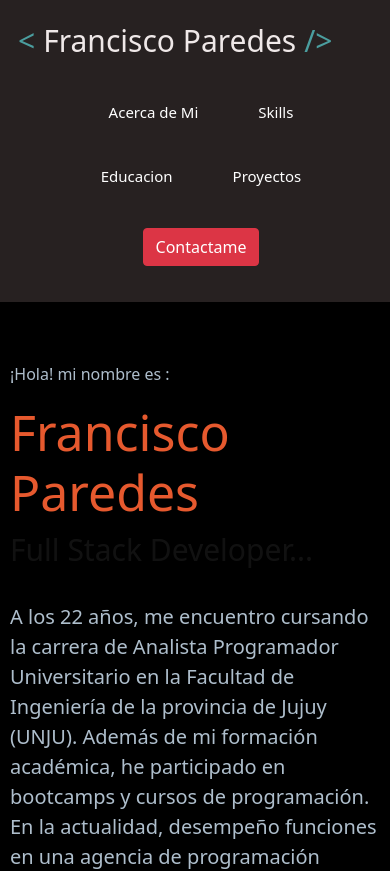
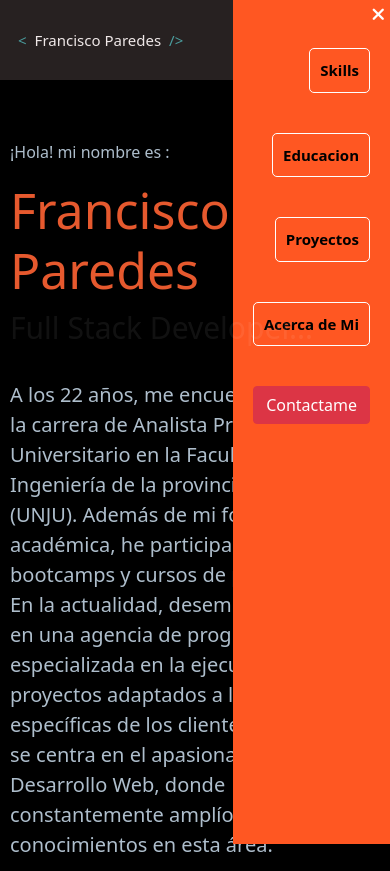
Before and after one commit to franpa13/PortfolioFran, a website: page public/views/index.html in a window 390 px wide. Shown: the top 871 px of the page. Drawn offline with nearby package versions, Linux system fonts and the light colour scheme.

Commit message:
terminandoo

```diff
--- a/public/css/style.css
+++ b/public/css/style.css
@@ -22,6 +22,17 @@
      flex-wrap: wrap;
      margin-right: 20px;
 
+ }
+
+ .btn_menu {
+     background-color: #272121;
+     border: none;
+     display: none;
+ }
+
+ .btn_menu i {
+     color: white;
+     font-size: x-large;
  }
 
  .nav__ul li {
@@ -193,6 +204,10 @@
      justify-content: center;
      margin-top: 60px;
 
+ }
+
+ .ul__dos {
+     display: none;
  }
 
  .nav__ul__dos li {
@@ -544,22 +559,26 @@
      .descripcion__mia {
          margin-left: 0;
      }
+
      .img__mia {
 
 
          width: 100%;
 
      }
-    .nav__ul__dos{
+
+     .nav__ul__dos {
          width: 100%;
          display: flex;
          flex-wrap: wrap;
      }
-    .nav__ul__dos li{
+
+     .nav__ul__dos li {
          margin: 5px;
          width: 45%;
      }
-    .iconos__redes ul{
+
+     .iconos__redes ul {
 
          display: flex;
 
@@ -568,12 +587,15 @@
          justify-content: center;
          width: 90%;
      }
+
      .academic__courses {
          flex-direction: column;
      }
-    .academic__courses__box{
+
+     .academic__courses__box {
          width: 100%;
      }
+
      .skills {
          display: flex;
          flex-direction: column;
@@ -585,9 +607,96 @@
          height: auto;
 
      }
-    .skills__line{
+
+     .menu__header {
+         width: 100%;
+         display: flex;
+         justify-content: space-between;
+     }
+
+     .skills__line {
          justify-content: space-between;
 
          width: 100%;
      }
+
+     .btn_menu {
+
+         cursor: pointer;
+         font-size: 20px;
+         background: none;
+         border: none;
+         display: block;
+
      }
+
+
+     .ul__uno {
+         display: none;
+         position: absolute;
+         display: flex;
+         justify-content: start;
+
+     }
+
+     .nav__ul {
+
+
+
+
+
+
+         background-color: #ff5722;
+         list-style: none;
+         padding: 0;
+         flex-direction: column;
+         position: fixed;
+         top: 0;
+         /* Ajusta según tus necesidades */
+         right: 0;
+         /* Ajusta según tus necesidades */
+         display: flex;
+         margin: 0;
+         justify-content: start;
+         align-items: end;
+         flex-wrap: wrap;
+         height: 100vh;
+         text-align: center;
+         color: black;
+     }
+
+     .nav__ul li {
+
+     display: flex;
+     justify-content: center;
+     color: black;
+     }
+
+     .nav__ul a {
+         text-decoration: none;
+
+         text-align: center;
+         width: 100%;
+     }
+
+     .fa-solid {
+         color: white;
+         font-size: large;
+         font-weight: bold;
+         padding: 5px;
+         cursor: pointer;
+
+     }
+
+     .nav__ul li a{
+        color: black;
+        font-weight: bold;
+        border: 1px solid white;
+        border-radius: 5px;
+     }
+     .symbol-animation {
+        display: flex;
+        align-items: baseline;
+        font-size: 15px;
+    }
+ }
--- a/public/js/script.js
+++ b/public/js/script.js
@@ -0,0 +1,55 @@
+
+document.addEventListener('DOMContentLoaded', function () {
+    const textoProgresivo = document.getElementById('texto-progresivo');
+    textoProgresivo.style.animationPlayState = 'paused'; // Pausa la animación inicialmente
+
+    setTimeout(() => {
+        textoProgresivo.style.animationPlayState = 'running';
+    }, 1000);
+});
+
+document.addEventListener('DOMContentLoaded', function () {
+    const scrollDiv = document.getElementById('scrollDiv');
+
+    // Asigna un evento de desplazamiento al div
+    scrollDiv.addEventListener('scroll', function () {
+        // Calcula la opacidad en función del desplazamiento vertical
+        const opacity = 1 - (scrollDiv.scrollTop / (scrollDiv.scrollHeight - scrollDiv.clientHeight));
+
+        // Establece el nuevo color de fondo con opacidad
+        scrollDiv.style.backgroundColor = 'rgba(0, 0, 0, ' + opacity + ')';
+    });
+});
+
+document.addEventListener('DOMContentLoaded', function () {
+    // Obtener referencias a elementos del DOM
+    let btn_menu = document.getElementById('btn_menu');
+    let nav = document.getElementById('nav__ul');
+    let bnClose = document.getElementById("btnClose");
+    let menuAbierto = false;
+
+
+    // Agregar evento de clic al botón de la hamburguesa
+    btn_menu.addEventListener('click', function () {
+        // Alternar la visibilidad del menú al hacer clic en el botón
+        if (menuAbierto === false) {
+            nav.style.display = 'none';
+            btn_menu.style.display = "block";
+        } else {
+            nav.style.display = 'block';
+            btn_menu.style.display = "none";
+        }
+
+        // Cambiar el estado de menuAbierto
+        menuAbierto = !menuAbierto;
+    });
+
+    // Agregar evento de clic al botón de cerrar
+    bnClose.addEventListener("click", () => {
+        nav.style.display = "none";
+        btn_menu.style.display = "block";
+
+        // Cambiar el estado de menuAbierto
+        menuAbierto = !menuAbierto;
+    });
+});
--- a/public/views/index.html
+++ b/public/views/index.html
@@ -35,15 +35,15 @@
                 <div class="symbol-animation">
                     <span class="symbol">&lt;</span> <span>Francisco Paredes</span> <span class="symbol">/></span>
                 </div>
+                <button class="btn_menu" id="btn_menu">
+                    <i class="fa-solid fa-bars"></i>
+                </button>
 
             </header>
-
-            <nav>
-                <ul>
+            <nav id="nav__ul" class="ul__uno">
+                <ul >
                     <div class="nav__ul">
-                        <li>
-                            <a href="#sobre-mi">Acerca de Mi</a>
-                        </li>
+                        <i class="fa-solid fa-xmark" id="btnClose"></i>
                         <li>
                             <a href="#skills">Skills</a>
                         </li>
@@ -52,6 +52,9 @@
                         </li>
                         <li>
                             <a href="#proyectos">Proyectos</a>
+                        </li>
+                        <li>
+                            <a href="#sobre-mi">Acerca de Mi</a>
                         </li>
                         <li>
                             <button data-bs-toggle="modal" class="btn btn-danger" data-bs-target="#exampleModal">
@@ -423,7 +426,7 @@
 
 
     <!-- Script del documento JavaScript -->
-    <script src="../../script.js"></script>
+    <script src="../js/script.js"></script>
 </body>
 
 </html>
--- a/script.js
+++ /dev/null
@@ -1,22 +0,0 @@
-
-document.addEventListener('DOMContentLoaded', function() {
-    const textoProgresivo = document.getElementById('texto-progresivo');
-    textoProgresivo.style.animationPlayState = 'paused'; // Pausa la animación inicialmente
-
-    setTimeout(() => {
-      textoProgresivo.style.animationPlayState = 'running';
-    }, 1000);
-  });
-
-  document.addEventListener('DOMContentLoaded', function () {
-    const scrollDiv = document.getElementById('scrollDiv');
-
-    // Asigna un evento de desplazamiento al div
-    scrollDiv.addEventListener('scroll', function () {
-        // Calcula la opacidad en función del desplazamiento vertical
-        const opacity = 1 - (scrollDiv.scrollTop / (scrollDiv.scrollHeight - scrollDiv.clientHeight));
-
-        // Establece el nuevo color de fondo con opacidad
-        scrollDiv.style.backgroundColor = 'rgba(0, 0, 0, ' + opacity + ')';
-    });
-});
```
Lines whose indentation alone changed are shown as unchanged.
